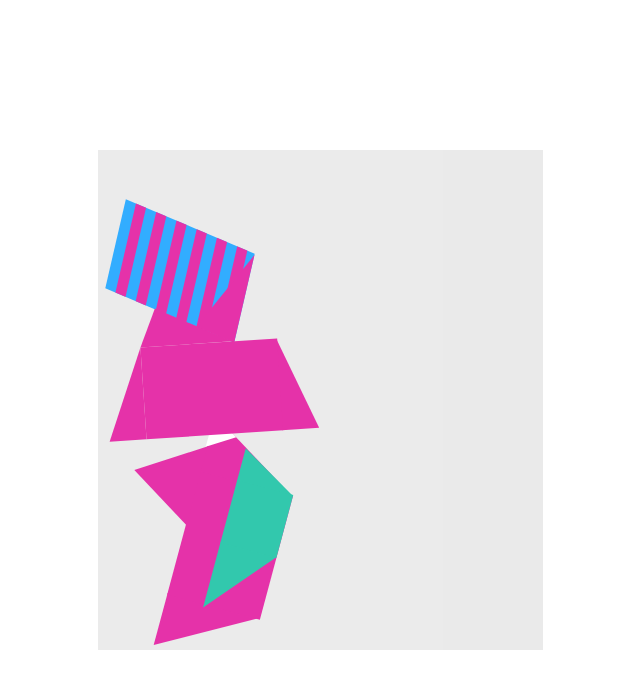
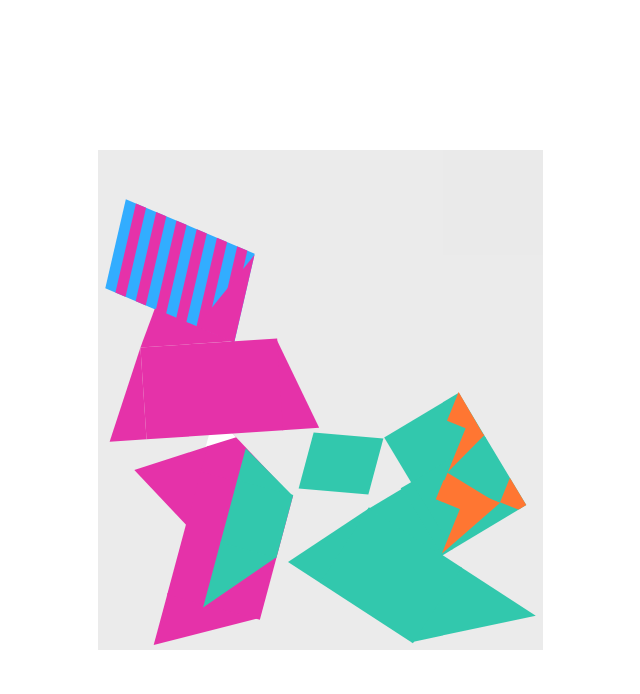
Before and after one commit to jtmalinowski/html-experiments, a website: page html-art/london-paralympics/index.html in a window 1280 px wide. Shown: the whole page, without its empty margins (320-960 px from the left). Drawn offline with Linux system fonts and the light colour scheme.

Commit message:
Added bottom right box

```diff
--- a/html-art/london-paralympics/index.html
+++ b/html-art/london-paralympics/index.html
@@ -20,6 +20,29 @@
 				<div class="cape"></div>
 			</div>
 
+			<div id="bottom_right_box">
+				<div class="lower_box">
+					<div class="left_triangle"></div>
+					<div class="right_triangle"></div>
+					<div class="rectangle"></div>
+				</div>
+				<div class="upper_box">
+					<div class="left_box"></div>
+					<div class="right_box">
+						<div class="orange_mark"></div>
+					</div>
+					<div class="lower_box"></div>
+					<div class="lower_triangle"></div>
+					<div class="marks">
+						<div class="upper1"></div>
+						<div class="upper2"></div>
+						<div class="left1"></div>
+						<div class="left2"></div>
+						<div class="left3"></div>
+					</div>
+				</div>
+			</div>
+
 			<div id="striped_box">
 				<div class="stripe1"></div>
 				<div class="stripe2"></div>
@@ -35,6 +58,10 @@
 				<div class="right_triangle"></div>
 				<div class="rectangle"></div>
 			</div>
+
+			<div id="central_box">
+				<div class="content"></div>
+			</div>
 		</div>
 	</body>
 </html>
--- a/html-art/london-paralympics/index.less
+++ b/html-art/london-paralympics/index.less
@@ -239,6 +239,206 @@ body {
 	}
 }
 
+#bottom_right_box {
+	position: absolute;
+	top: 0px;
+	left: -310px;
+
+	top: 215px;
+	left: 318px;
+	-webkit-transform: rotate(33deg);
+
+	.lower_box {
+		position: absolute;
+		top: 145px;
+		left: 0px;
+
+		.left_triangle {
+			position: absolute;
+			top: 0px;
+			left: 0px;
+
+			height: 0px;
+			width: 0px;
+
+			border-top: 0;
+			border-left: 39px solid transparent;
+			border-right: 0;
+			border-bottom: 90px solid @green;
+		}
+		.rectangle {
+			position: absolute;
+			top: 0px;
+			left: 38px;
+
+			height: 90px;
+			width: 111px;
+			background-color: @green;
+		}
+		.right_triangle {
+			position: absolute;
+			top: 0px;
+			left: 147px;
+
+			height: 0px;
+			width: 0px;
+
+			border-top: 90px solid @green;
+			border-left: 0;
+			border-right: 90px solid transparent;
+			border-bottom: 0;
+		}
+	}
+	.upper_box {
+		position: absolute;
+		top: 0px;
+		left: 51px;
+		-webkit-transform: rotate(26deg);
+
+		.left_box {
+			position: absolute;
+			top: 0px;
+			left: 0px;
+
+			width: 53px;
+			height: 87px;
+			background-color: @green;
+		}
+		.right_box {
+			position: absolute;
+			top: 0px;
+			left: 52px;
+
+			overflow: hidden;
+
+			width: 79px;
+			height: 87px;
+			background-color: @green;
+
+			.orange_mark {
+				position: absolute;
+				top: -11px;
+				left: 51px;
+
+				width: 28px;
+				height: 26px;
+				background-color: @orange;
+
+				-webkit-transform: rotate(53deg);
+			}
+		}
+		.lower_box {
+			position: absolute;
+			top: 86px;
+			left: 52px;
+
+			width: 79px;
+			height: 13px;
+			background-color: @green;
+		}
+		.lower_triangle {
+			position: absolute;
+			top: 98px;
+			left: 53px;
+
+			height: 0px;
+			width: 0px;
+
+			border-top: 39px solid @green;
+			border-left: 0;
+			border-right: 79px solid transparent;
+			border-bottom: 0;
+		}
+
+		.marks {
+			position: absolute;
+			top: -61px;
+			left: 80px;
+
+			-webkit-transform: rotate(53deg);
+
+			.upper1 {
+				position: absolute;
+				top: 61px;
+				left: 0px;
+
+				height: 0px;
+				width: 0px;
+
+				border-top: 0;
+				border-left: 31px solid transparent;
+				border-right: 0;
+				border-bottom: 40px solid @orange;
+			}
+			.upper2 {
+				position: absolute;
+				top: 61px;
+				left: 30px;
+
+				height: 0px;
+				width: 0px;
+
+				border-top: 0;
+				border-left: 0;
+				border-right: 48px solid transparent;
+				border-bottom: 20px solid @orange;
+			}
+
+			.left1 {
+				position: absolute;
+				top: 21px;
+				left: 79px;
+
+				height: 0px;
+				width: 0px;
+
+				border-top: 0;
+				border-left: 10px solid transparent;
+				border-right: 0;
+				border-bottom: 60px solid @orange;
+			}
+			.left2 {
+				position: absolute;
+				top: 21px;
+				left: 87px;
+
+				height: 0px;
+				width: 0px;
+
+				border-top: 0;
+				border-left: 0;
+				border-right: 69px solid transparent;
+				border-bottom: 35px solid @orange;
+			}
+			.left3 {
+				position: absolute;
+				top: 55px;
+				left: 87px;
+
+				height: 27px;
+				width: 21px;
+				background-color: @orange;
+			}
+		}
+	}
+}
+
+#central_box {
+	position: absolute;
+	top: 285px;
+	left: 208px;
+
+	-webkit-transform: rotate(5deg);
+
+	.content {
+		width: 70px;
+		height: 57px;
+
+		background-color: @green;
+		-webkit-transform: skewx(-10deg);
+	}
+}
+
 #reference {
 	position: absolute;
 	top: 0;
```
